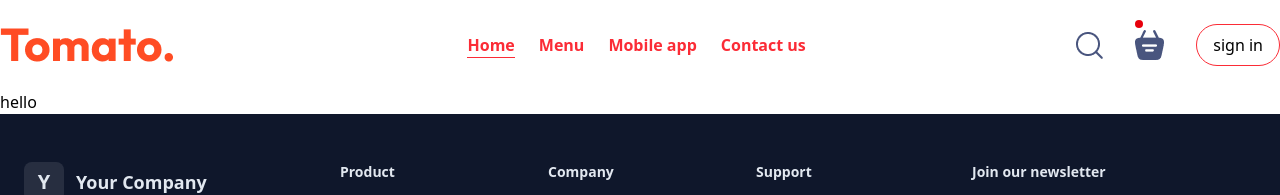
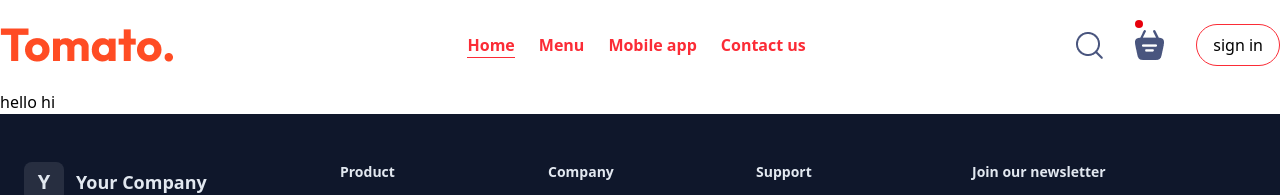
Before and after one commit to TanveeR-Abdullah/React-project-1, a React (Vite) app: page /cart in a window 1280 px wide. Shown: the top 195 px of the page. Built offline with nearby package versions, Linux system fonts and the light colour scheme.

Commit message:
hi is added

```diff
--- a/src/pages/Cart/Cart.jsx
+++ b/src/pages/Cart/Cart.jsx
@@ -3,7 +3,7 @@ import React from 'react'
 const Cart = () => {
   return (
     <div>
-      <h1>hello</h1>
+      <h1>hello  hi </h1>
     </div>
   )
 }
```
